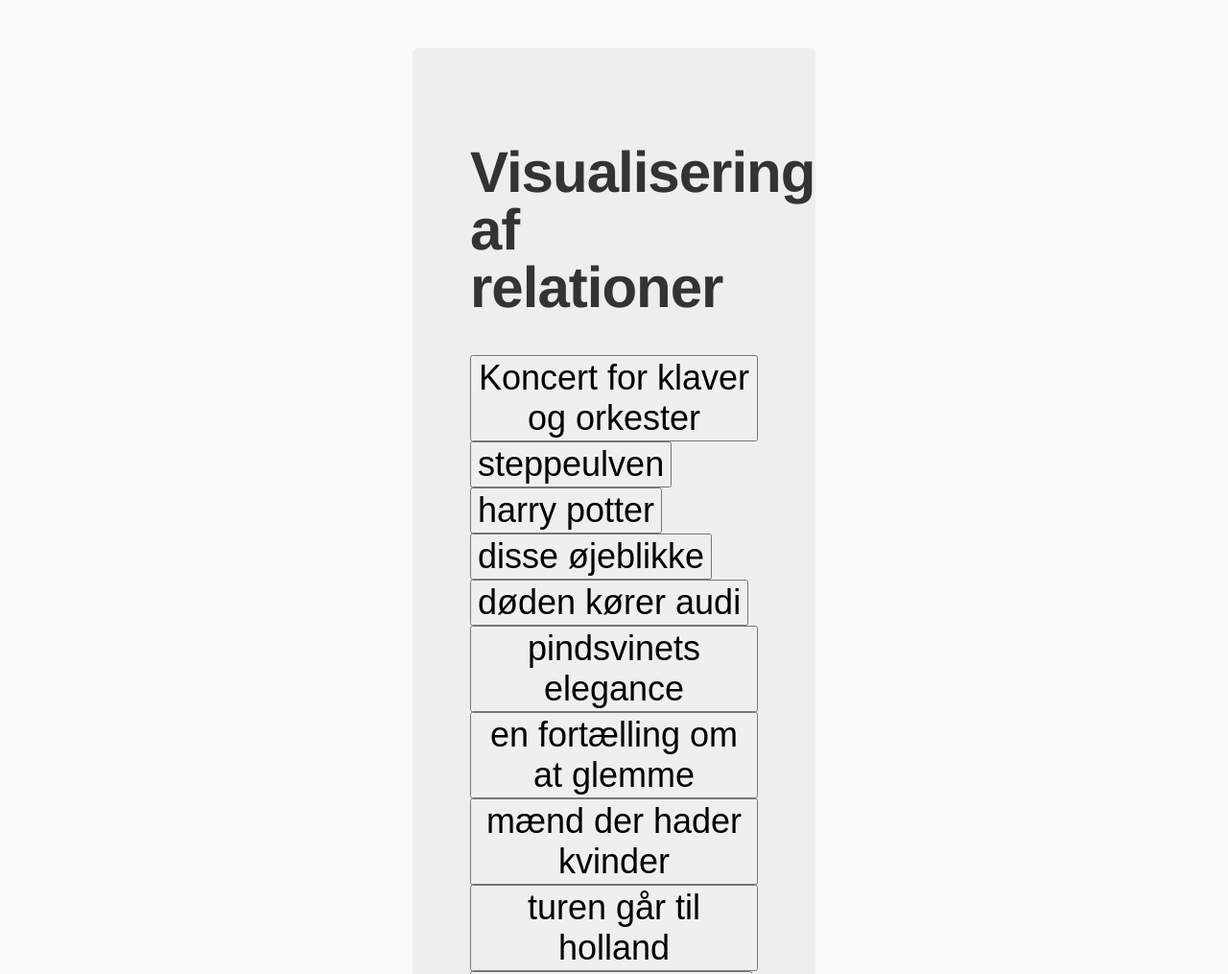
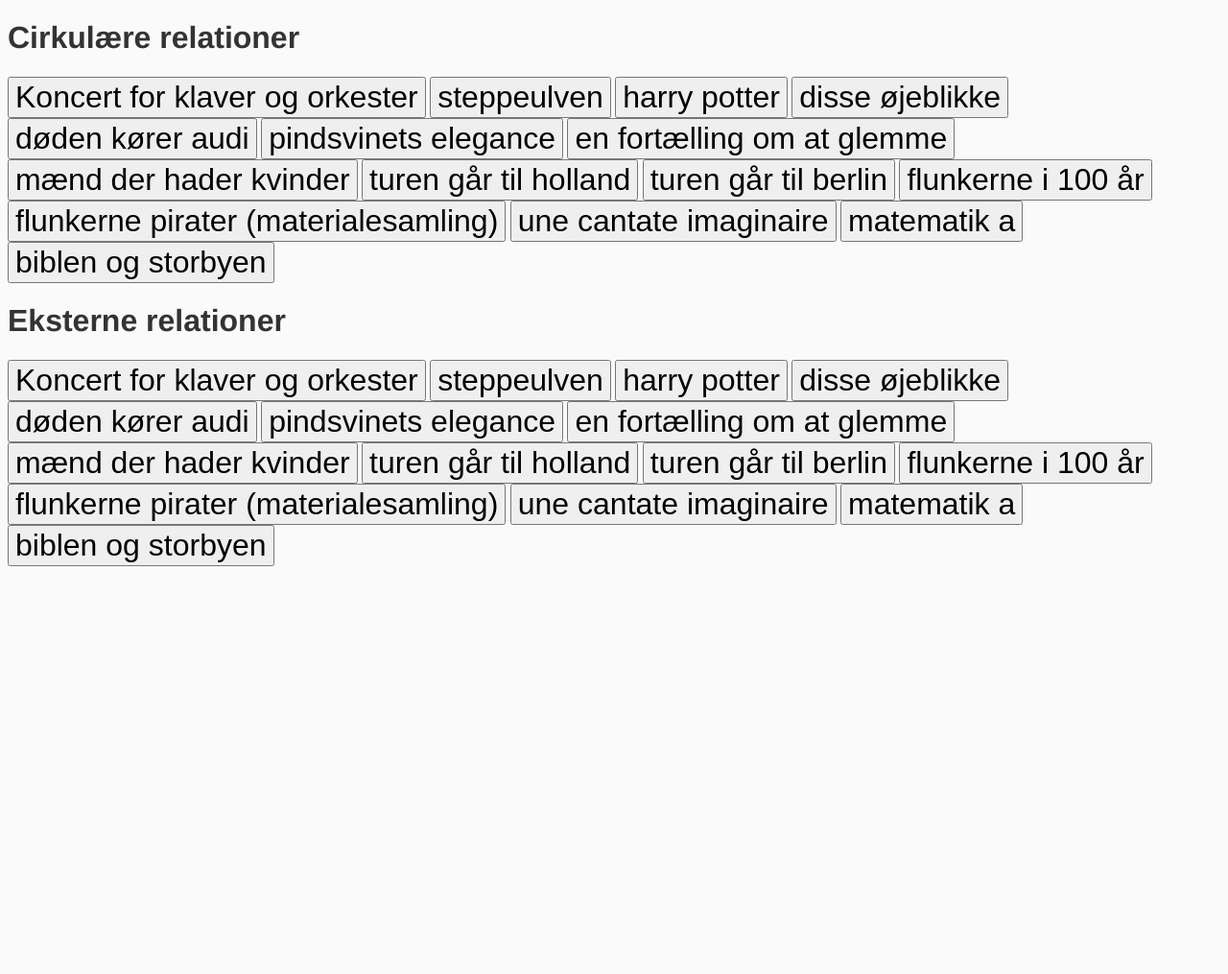
Before and after one commit to rasmuserik/visualisering-af-relationer, a website: page app/index.html in a window 1280 px wide. Shown: the top 1015 px of the page at 96% size. After the commit the page ends 800 px from the top, so only its background shows below. Drawn offline with nearby package versions, Linux system fonts and the light colour scheme; files that its build step writes are made by us from their sources.

Commit message:
distinguish between circular and external relations on handled clickable elements

```diff
--- a/app/index.html
+++ b/app/index.html
@@ -30,24 +30,40 @@
       <p class="browsehappy">You are using an <strong>outdated</strong> browser. Please <a href="http://browsehappy.com/">upgrade your browser</a> to improve your experience.</p>
     <![endif]-->
 
-    <div class="hero-unit">
-      <h1>Visualisering af relationer </h1>
-      <button data-relvis-id="870970-basis%3A50975363" class="relvis-request button" style="font-size: 200%">Koncert for klaver og orkester</button>
-      <button data-relvis-id="870970-basis:23243431" class="relvis-request button" style="font-size: 200%">steppeulven</button>
-      <button data-relvis-id="870970-basis:26917921", class="relvis-request button" style="font-size: 200%">harry potter</button>
-      <button data-relvis-id="870970-basis%3A51024788", class="relvis-request button" style="font-size: 200%">disse øjeblikke</button>
-      <button data-relvis-id="870970-basis%3A29604703", class="relvis-request button" style="font-size: 200%">døden kører audi</button>
-      <button data-relvis-id="870970-basis%3A28515626", class="relvis-request button" style="font-size: 200%">pindsvinets elegance</button>
-      <button data-relvis-id="870970-basis%3A28237332", class="relvis-request button" style="font-size: 200%">en fortælling om at glemme</button>
-      <button data-relvis-id="870970-basis%3A25929942", class="relvis-request button" style="font-size: 200%">mænd der hader kvinder</button>
-      <button data-relvis-id="870970-basis%3A50951022" class="relvis-request button" style="font-size: 200%">turen går til holland</button>
-      <button data-relvis-id="870970-basis%3A29970874" class="relvis-request button" style="font-size: 200%">turen går til berlin</button>
-      <button data-relvis-id="870970-basis%3A22893645" class="relvis-request button" style="font-size: 200%">flunkerne i 100 år</button>
-      <button data-relvis-id="870970-basis%3A28349203" class="relvis-request button" style="font-size: 200%">flunkerne pirater (materialesamling)</button>
-      <button data-relvis-id="870970-basis%3A29870535" class="relvis-request button" style="font-size: 200%">une cantate imaginaire</button>
-      <button data-relvis-id="870970-basis%3A24221067" class="relvis-request button" style="font-size: 200%">matematik a</button>
-      <button data-relvis-id="870971-avis%3A80931301" class="relvis-request button" style="font-size: 200%">biblen og storbyen</button>
-    </div>
+      <h1>Cirkulære relationer</h1>
+      <button data-relvis-type="circular" data-relvis-id="870970-basis%3A50975363" class="relvis-request button" style="font-size: 200%">Koncert for klaver og orkester</button>
+      <button data-relvis-type="circular" data-relvis-id="870970-basis:23243431" class="relvis-request button" style="font-size: 200%">steppeulven</button>
+      <button data-relvis-type="circular" data-relvis-id="870970-basis:26917921", class="relvis-request button" style="font-size: 200%">harry potter</button>
+      <button data-relvis-type="circular" data-relvis-id="870970-basis%3A51024788", class="relvis-request button" style="font-size: 200%">disse øjeblikke</button>
+      <button data-relvis-type="circular" data-relvis-id="870970-basis%3A29604703", class="relvis-request button" style="font-size: 200%">døden kører audi</button>
+      <button data-relvis-type="circular" data-relvis-id="870970-basis%3A28515626", class="relvis-request button" style="font-size: 200%">pindsvinets elegance</button>
+      <button data-relvis-type="circular" data-relvis-id="870970-basis%3A28237332", class="relvis-request button" style="font-size: 200%">en fortælling om at glemme</button>
+      <button data-relvis-type="circular" data-relvis-id="870970-basis%3A25929942", class="relvis-request button" style="font-size: 200%">mænd der hader kvinder</button>
+      <button data-relvis-type="circular" data-relvis-id="870970-basis%3A50951022" class="relvis-request button" style="font-size: 200%">turen går til holland</button>
+      <button data-relvis-type="circular" data-relvis-id="870970-basis%3A29970874" class="relvis-request button" style="font-size: 200%">turen går til berlin</button>
+      <button data-relvis-type="circular" data-relvis-id="870970-basis%3A22893645" class="relvis-request button" style="font-size: 200%">flunkerne i 100 år</button>
+      <button data-relvis-type="circular" data-relvis-id="870970-basis%3A28349203" class="relvis-request button" style="font-size: 200%">flunkerne pirater (materialesamling)</button>
+      <button data-relvis-type="circular" data-relvis-id="870970-basis%3A29870535" class="relvis-request button" style="font-size: 200%">une cantate imaginaire</button>
+      <button data-relvis-type="circular" data-relvis-id="870970-basis%3A24221067" class="relvis-request button" style="font-size: 200%">matematik a</button>
+      <button data-relvis-type="circular" data-relvis-id="870971-avis%3A80931301" class="relvis-request button" style="font-size: 200%">biblen og storbyen</button>
+
+
+      <h1>Eksterne relationer</h1>
+      <button data-relvis-type="external" data-relvis-id="870970-basis%3A50975363" class="relvis-request button" style="font-size: 200%">Koncert for klaver og orkester</button>
+      <button data-relvis-type="external" data-relvis-id="870970-basis:23243431" class="relvis-request button" style="font-size: 200%">steppeulven</button>
+      <button data-relvis-type="external" data-relvis-id="870970-basis:26917921", class="relvis-request button" style="font-size: 200%">harry potter</button>
+      <button data-relvis-type="external" data-relvis-id="870970-basis%3A51024788", class="relvis-request button" style="font-size: 200%">disse øjeblikke</button>
+      <button data-relvis-type="external" data-relvis-id="870970-basis%3A29604703", class="relvis-request button" style="font-size: 200%">døden kører audi</button>
+      <button data-relvis-type="external" data-relvis-id="870970-basis%3A28515626", class="relvis-request button" style="font-size: 200%">pindsvinets elegance</button>
+      <button data-relvis-type="external" data-relvis-id="870970-basis%3A28237332", class="relvis-request button" style="font-size: 200%">en fortælling om at glemme</button>
+      <button data-relvis-type="external" data-relvis-id="870970-basis%3A25929942", class="relvis-request button" style="font-size: 200%">mænd der hader kvinder</button>
+      <button data-relvis-type="external" data-relvis-id="870970-basis%3A50951022" class="relvis-request button" style="font-size: 200%">turen går til holland</button>
+      <button data-relvis-type="external" data-relvis-id="870970-basis%3A29970874" class="relvis-request button" style="font-size: 200%">turen går til berlin</button>
+      <button data-relvis-type="external" data-relvis-id="870970-basis%3A22893645" class="relvis-request button" style="font-size: 200%">flunkerne i 100 år</button>
+      <button data-relvis-type="external" data-relvis-id="870970-basis%3A28349203" class="relvis-request button" style="font-size: 200%">flunkerne pirater (materialesamling)</button>
+      <button data-relvis-type="external" data-relvis-id="870970-basis%3A29870535" class="relvis-request button" style="font-size: 200%">une cantate imaginaire</button>
+      <button data-relvis-type="external" data-relvis-id="870970-basis%3A24221067" class="relvis-request button" style="font-size: 200%">matematik a</button>
+      <button data-relvis-type="external" data-relvis-id="870971-avis%3A80931301" class="relvis-request button" style="font-size: 200%">biblen og storbyen</button>
 
 
         <!-- build:js({app,.tmp}) scripts/main.js -->
--- a/app/scripts/main.js
+++ b/app/scripts/main.js
@@ -44,7 +44,8 @@
     function makeHandler(elem) {
       return function() {
         var id = elem.getAttribute('data-relvis-id');
-        relvis.visualisation = 'ext' + id;
+        var type = (elem.getAttribute('data-relvis-type') || 'ext').slice(0,3);
+        relvis.visualisation = type + id;
         location.hash = '#relvis' + relvis.visualisation;
         relvis.show();
       };
```
Also changed, not shown: README.md.
